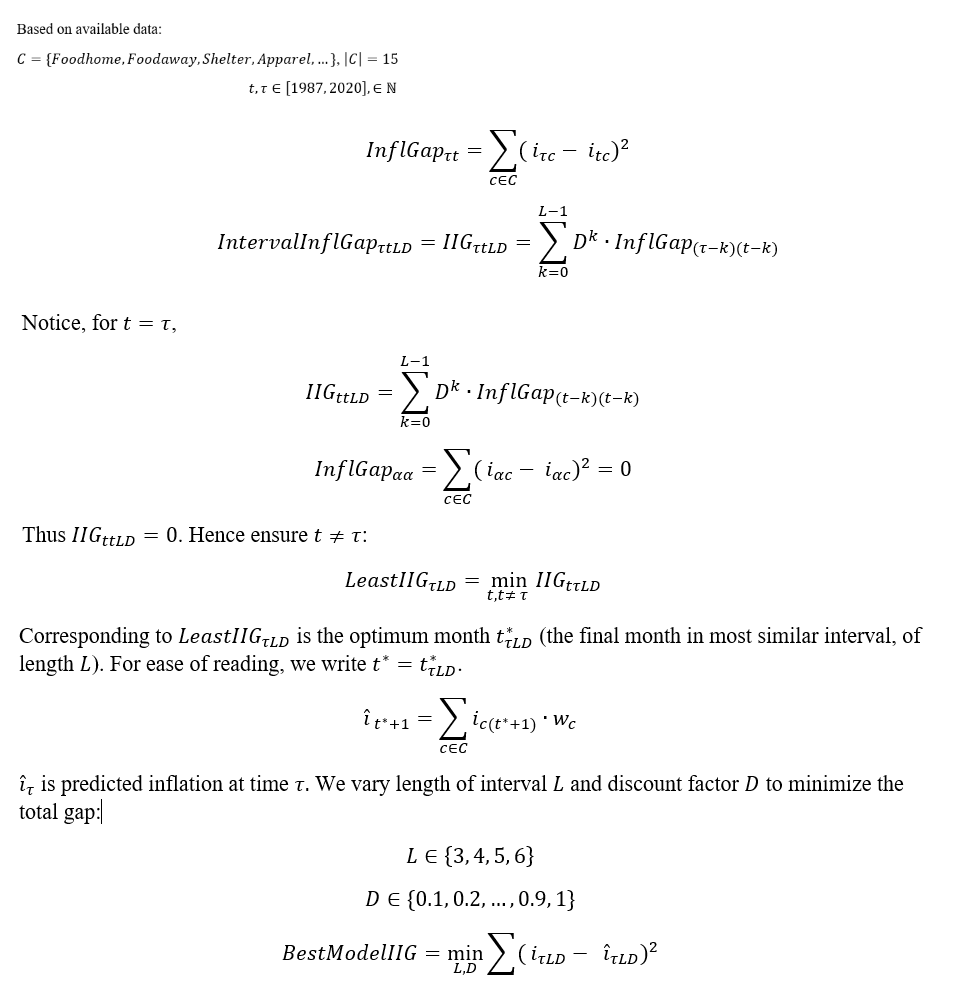
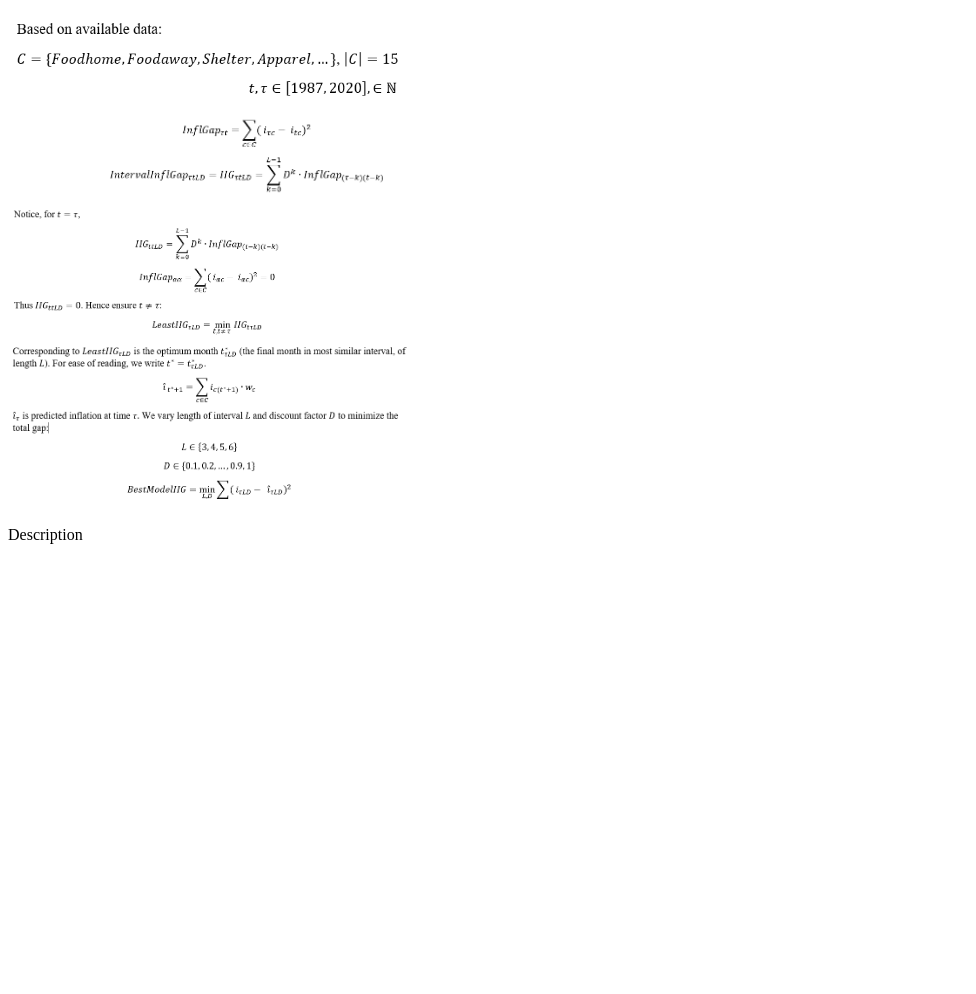
Before and after one commit to sabrimeeran/sabrimeeran.github.io, a plain HTML site: page 2021/july/seventh/index.html in a window 1280 px wide. Shown: the part 2569-3563 px from the top of the page, without its empty margins (0-976 px from the left). After the commit the page ends 3129 px from the top, so only its background shows below. Drawn offline with Linux system fonts and the light colour scheme.

Commit message:
Update index.html

```diff
--- a/2021/july/seventh/index.html
+++ b/2021/july/seventh/index.html
@@ -189,12 +189,15 @@
 
     <img src="img1.png" width="402"/>
     <br/>
-    <img src="img2.png"/>
+    <img src="img2.png" width="402"/>
     <br/>
-    <img src="img3.png"/>
+    <img src="img3.png" width="402"/>
     <br/>
-    <img src="img4.png"/>
-    <br/>
+    <img src="img4.png" width="402"/>
+
+    <p>
+        Description
+    </p>
 
 </body>
 </html>
```
